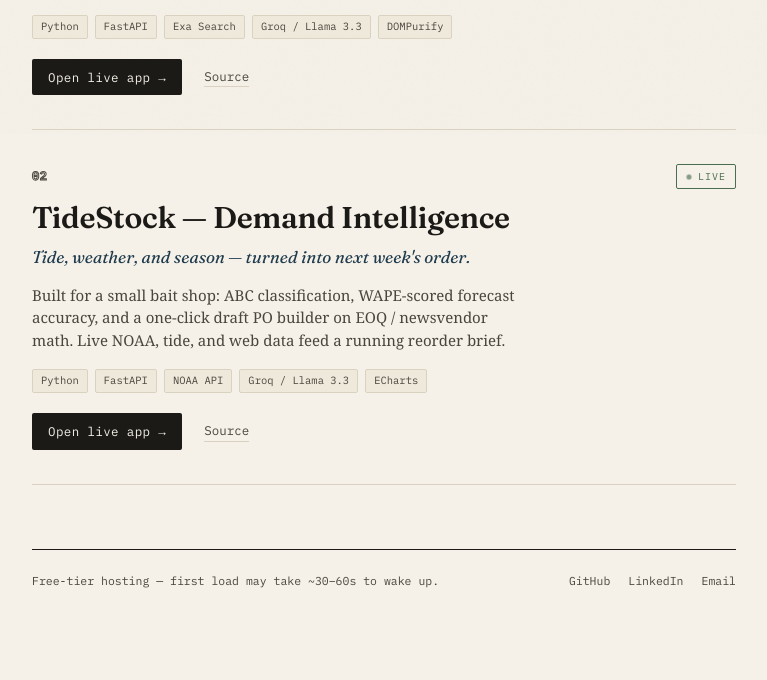
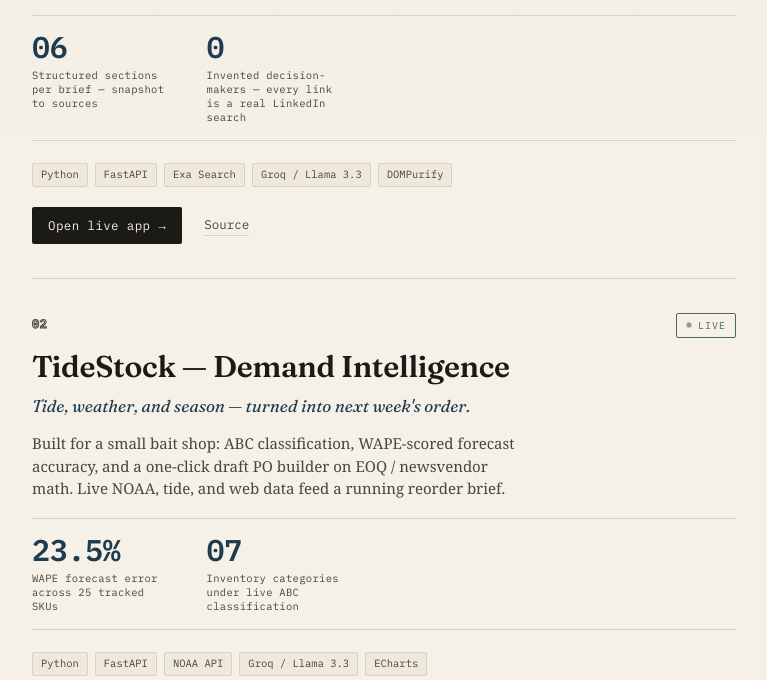
Before and after one commit to parkerjcowles-wq/parkerjcowles-wq.github.io, a plain HTML site: page index.html in a window 1280 px wide. Shown: the part 666-1346 px from the top of the page, without its empty margins (256-1023 px from the left). Drawn offline with Linux system fonts and the light colour scheme.

Commit message:
Add real, verifiable metrics to each project card

```diff
--- a/index.html
+++ b/index.html
@@ -196,6 +196,30 @@
     max-width:58ch;
     margin:0 0 18px;
   }
+  .stats{
+    display:flex;
+    gap:36px;
+    margin:0 0 22px;
+    padding:16px 0;
+    border-top:1px solid var(--rule);
+    border-bottom:1px solid var(--rule);
+  }
+  .stat-num{
+    font-size:30px;
+    font-weight:600;
+    color:var(--navy);
+    line-height:1;
+    letter-spacing:-.01em;
+  }
+  .stat-label{
+    font-family:'IBM Plex Mono',monospace;
+    font-size:10.5px;
+    letter-spacing:.03em;
+    color:var(--ink-soft);
+    margin-top:6px;
+    max-width:22ch;
+    line-height:1.35;
+  }
   .stack{
     display:flex;
     flex-wrap:wrap;
@@ -296,6 +320,16 @@
     <p class="exhibit-desc">
       Name any company &mdash; Forefront researches the live web and writes the one-page account brief a sales rep would prep before a discovery call: stack, pain signals, decision-makers, and the questions that open the deal.
     </p>
+    <div class="stats">
+      <div>
+        <div class="stat-num mono">06</div>
+        <div class="stat-label">Structured sections per brief &mdash; snapshot to sources</div>
+      </div>
+      <div>
+        <div class="stat-num mono">0</div>
+        <div class="stat-label">Invented decision-makers &mdash; every link is a real LinkedIn search</div>
+      </div>
+    </div>
     <div class="stack">
       <span>Python</span><span>FastAPI</span><span>Exa Search</span><span>Groq / Llama 3.3</span><span>DOMPurify</span>
     </div>
@@ -315,6 +349,16 @@
     <p class="exhibit-desc">
       Built for a small bait shop: ABC classification, WAPE-scored forecast accuracy, and a one-click draft PO builder on EOQ / newsvendor math. Live NOAA, tide, and web data feed a running reorder brief.
     </p>
+    <div class="stats">
+      <div>
+        <div class="stat-num mono">23.5%</div>
+        <div class="stat-label">WAPE forecast error across 25 tracked SKUs</div>
+      </div>
+      <div>
+        <div class="stat-num mono">07</div>
+        <div class="stat-label">Inventory categories under live ABC classification</div>
+      </div>
+    </div>
     <div class="stack">
       <span>Python</span><span>FastAPI</span><span>NOAA API</span><span>Groq / Llama 3.3</span><span>ECharts</span>
     </div>
```
